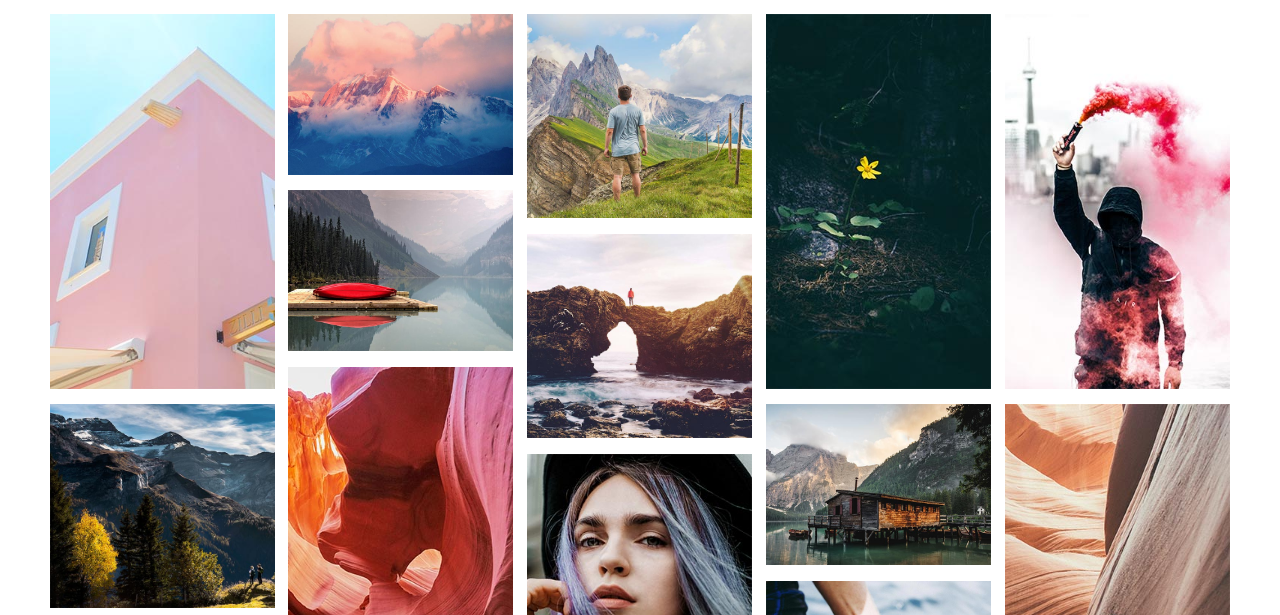
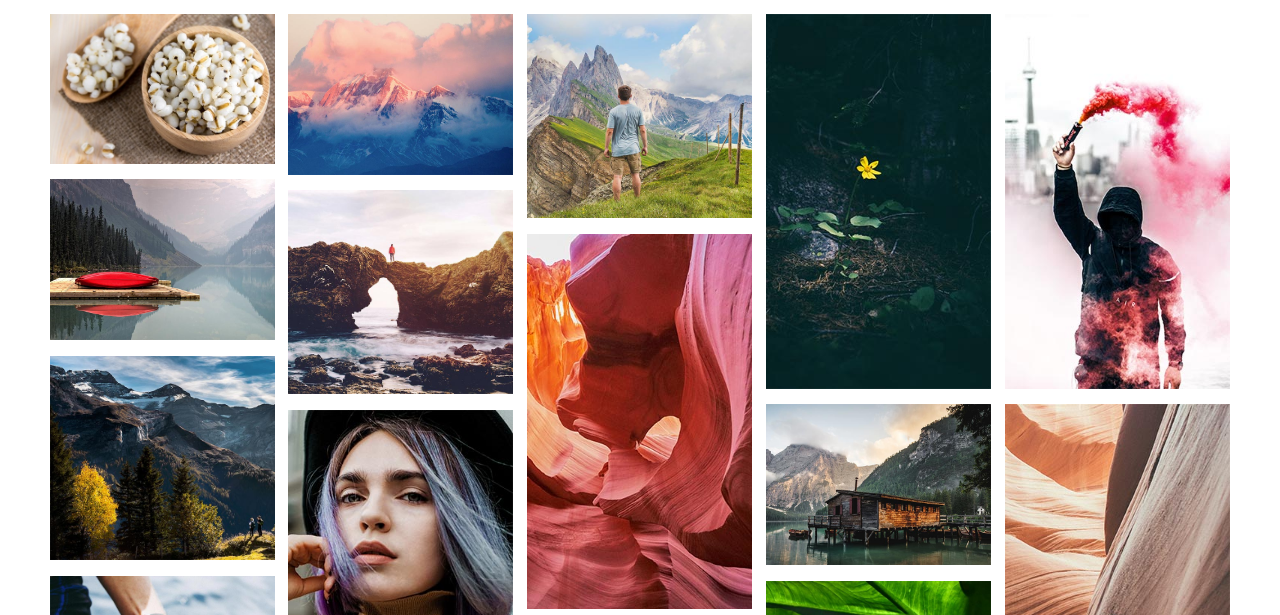
Before and after one commit to bosspiyawat/foto_477-202, a plain HTML site: page index.html in a window 1280 px wide. Shown: the part 53-668 px from the top of the page. Drawn offline with Linux system fonts and the light colour scheme; files whose address does not match are found by name.

Commit message:
update index.html

```diff
--- a/index.html
+++ b/index.html
@@ -33,7 +33,7 @@
 		<div class="p-grid-isotope">
 
 			<div class="p-item grid-sizer"><a class="venobox" href="images/porfolio-1-300x500.jpg">
-				<img src="images/porfolio-1-300x500.jpg" alt=""/></a></div>
+				<img src="images/boss.jpg" alt=""/></a></div>
 
 			<div class="p-item grid-sizer"><a class="venobox" href="images/porfolio-2-700x500.jpg">
 				<img src="images/porfolio-2-700x500.jpg" alt=""/></a></div>
```
